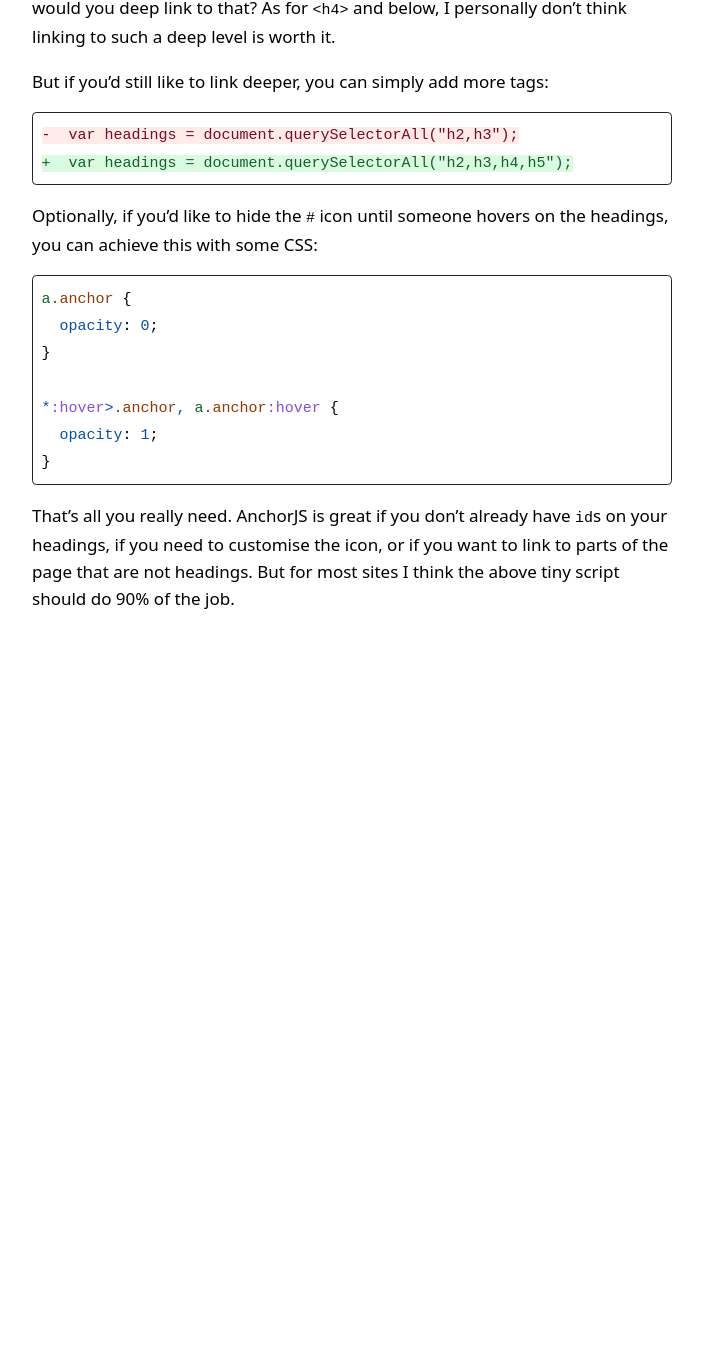
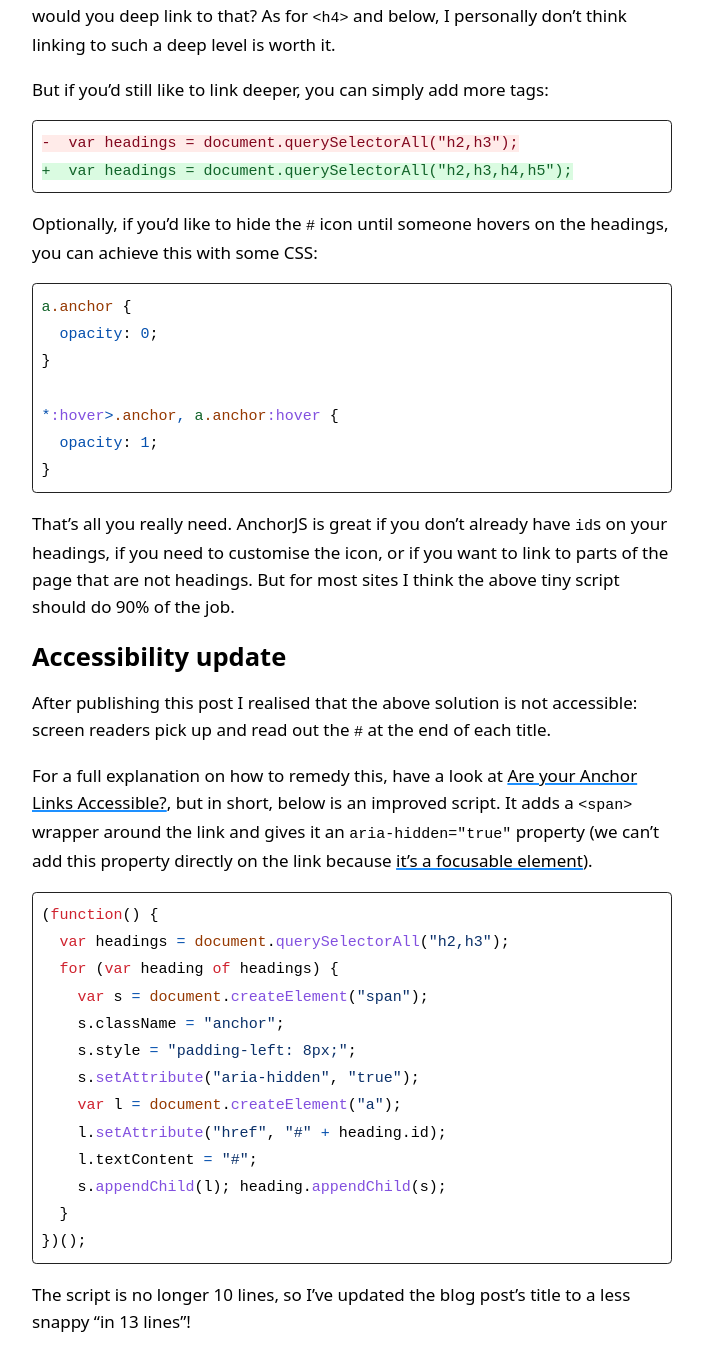
Before and after one commit to cesarferradas/ferrad.as, a Jekyll site: the page built from _posts/2024-07-02-deep-links-vanilla-js.md, in a window 1280 px wide and 1400 px high, scrolled down 1200 px. Shown: the top 1371 px of the window, without its empty margins (288-991 px from the left). Built offline with Jekyll 4.4.1, drawn with Linux system fonts in a browser that asks for light colours; before the commit the page ends 1876 px from its top, so only the background shows below that; some of the changed text lies outside the part shown.

Commit message:
Update Deep linking article with accessiblility section

````diff
--- a/_posts/2024-07-02-deep-links-vanilla-js.md
+++ b/_posts/2024-07-02-deep-links-vanilla-js.md
@@ -1,6 +1,7 @@
 ---
 layout: post
-title: "Deep linking in 10 lines of vanilla JavaScript"
+title: "Deep anchor links in 13 lines of plain JavaScript"
+updated_at: 2024-07-03
 ---
 
 Adding clickable "deep anchor links" to the headings of any page of your
@@ -16,7 +17,7 @@ minified size, and the script I will show you is just 338 bytes, unminified.
 
 Here's a demo:
 
-### Demo
+## Demo
 
 The only prerequisite for this to work is that the heading tags should already
 have `id` properties on them. For example:
@@ -72,3 +73,37 @@ That's all you really need. AnchorJS is great if you don't already have `id`s
 on your headings, if you need to customise the icon, or if you want to link to
 parts of the page that are not headings. But for most sites I think the above
 tiny script should do 90% of the job.
+
+
+## Accessibility update
+
+After publishing this post I realised that the above solution is not
+accessible: screen readers pick up and read out the `#` at the end of each
+title.
+
+For a full explanation on how to remedy this, have a look at
+[Are your Anchor Links
+Accessible?](https://amberwilson.co.uk/blog/are-your-anchor-links-accessible/),
+but in short, below is an improved script. It adds a `<span>` wrapper
+around the link and gives it an `aria-hidden="true"` property (we can't add
+this property directly on the link because
+[it's a focusable element](https://developer.mozilla.org/en-US/docs/Web/Accessibility/ARIA/Attributes/aria-hidden)).
+
+```js
+(function() {
+  var headings = document.querySelectorAll("h2,h3");
+  for (var heading of headings) {
+    var s = document.createElement("span");
+    s.className = "anchor";
+    s.style = "padding-left: 8px;";
+    s.setAttribute("aria-hidden", "true");
+    var l = document.createElement("a");
+    l.setAttribute("href", "#" + heading.id);
+    l.textContent = "#";
+    s.appendChild(l); heading.appendChild(s);
+  }
+})();
+```
+
+The script is no longer 10 lines, so I've updated the blog post's title to a
+less snappy "in 13 lines"!
````
